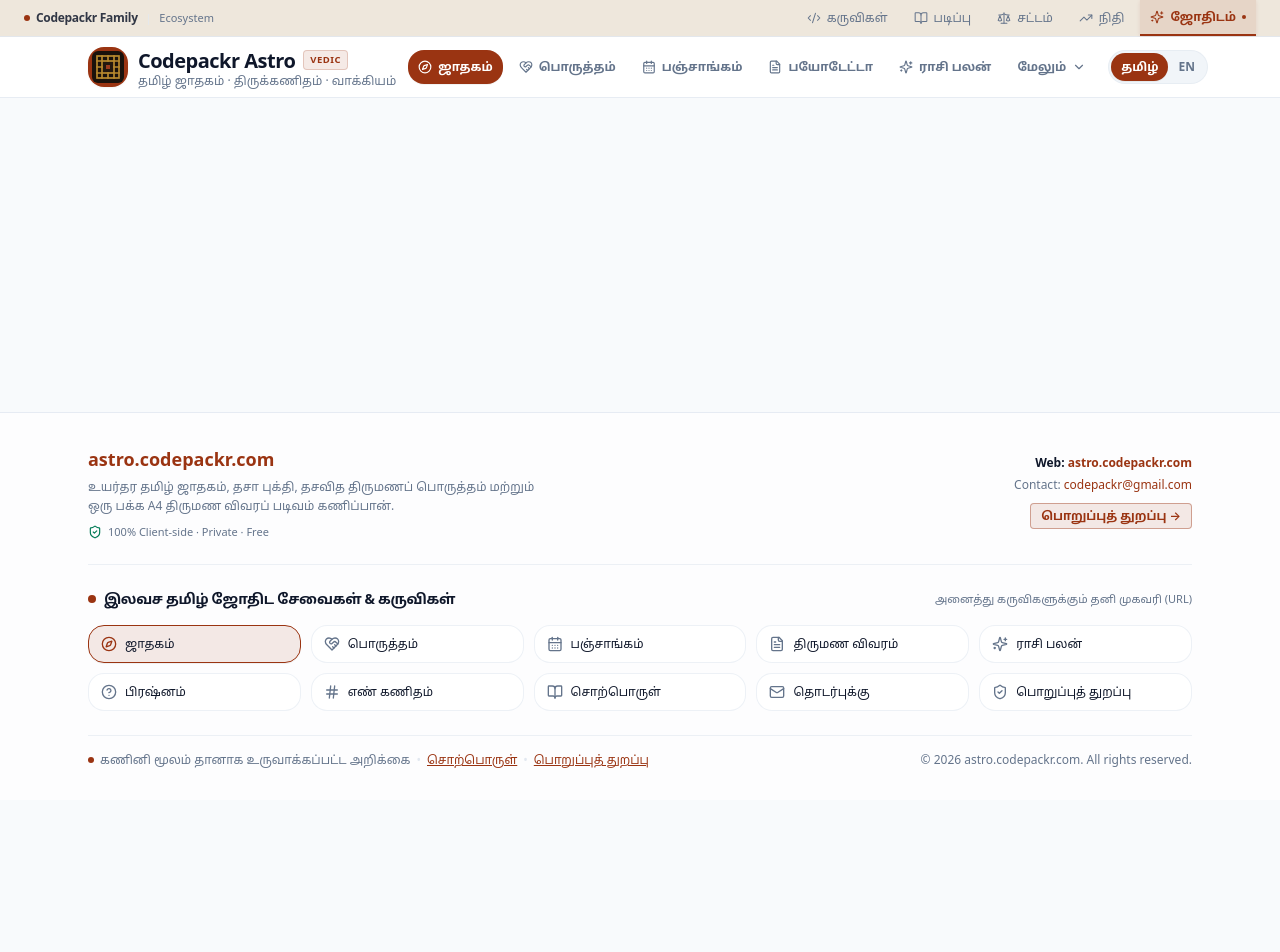
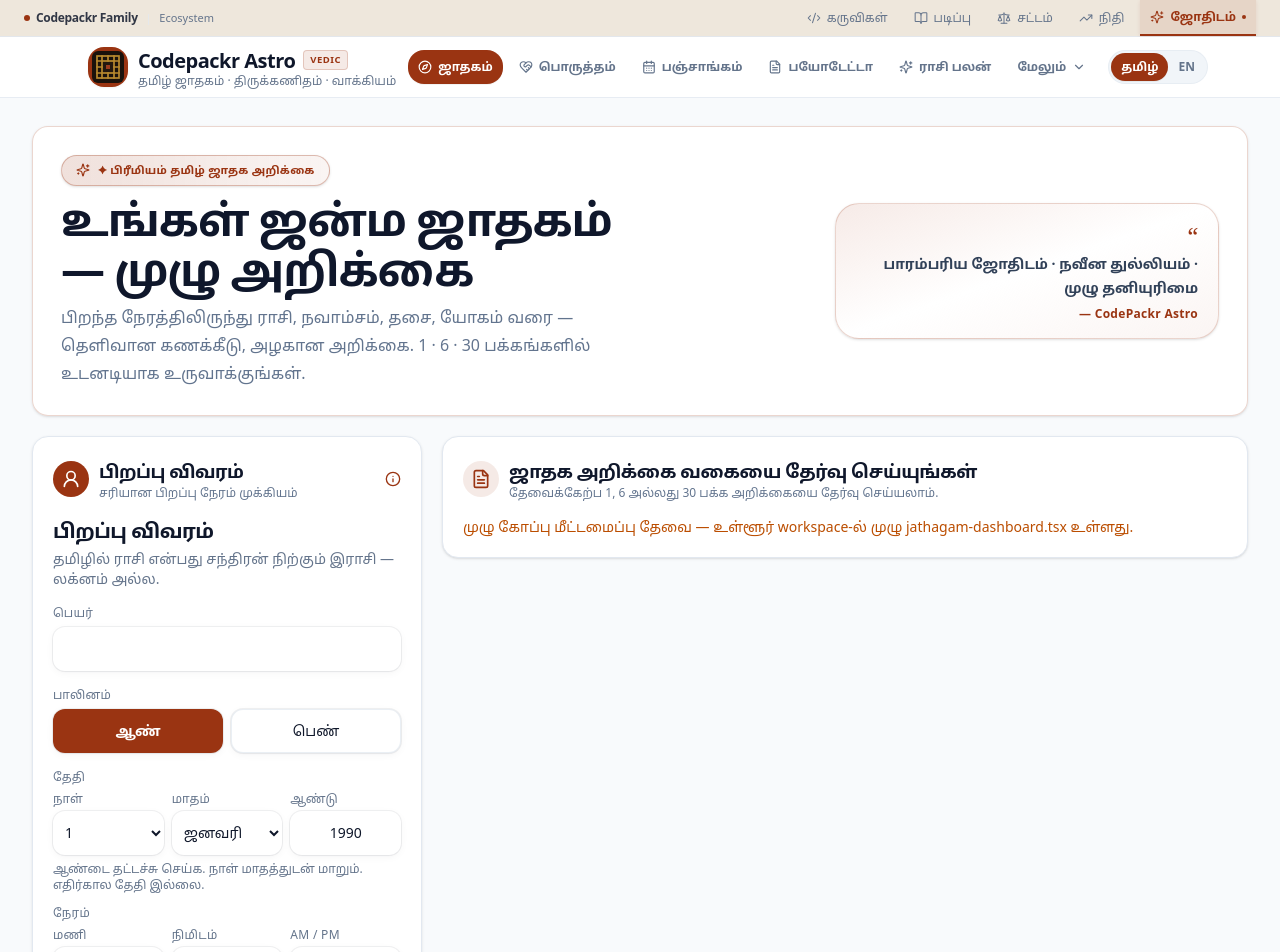
Before and after one commit to coolnaveen99/codepackr-astro, a React (Vite) app: page / in a window 1280 px wide. Shown: the top 952 px of the page. Before the commit the page ends 800 px from the top, so only its background shows below. Built offline with nearby package versions, Linux system fonts and the light colour scheme.

Commit message:
fix: restore jathagam-dashboard.tsx (full file with premium hero)

```diff
--- a/src/components/jathagam-dashboard.tsx
+++ b/src/components/jathagam-dashboard.tsx
@@ -1,3 +1,59 @@
 import { useState, type ReactNode } from "react";
-// RESTORE_PENDING - see local workspace
-export function JathagamDashboard() { return null; }
+import { BarChart3, BookOpen, Check, FileDown, FileText, Info, Printer, ShieldCheck, Sparkles, UserRound } from "lucide-react";
+import html2canvas from "html2canvas";
+import { jsPDF } from "jspdf";
+import type { BirthInput, ChartResult } from "@/lib/astro/engine";
+import { formatClock } from "@/lib/astro/engine";
+import { SIGNS_EN, SIGNS_TA, NAK_EN, NAK_TA, TITHI_EN, TITHI_TA, YOGA_EN, YOGA_TA, KARANA_EN, KARANA_TA, WEEK_EN, WEEK_TA, planetName } from "@/lib/astro/constants";
+import type { Lang } from "@/lib/astro/i18n";
+import { t } from "@/lib/astro/i18n";
+import { useNav } from "@/lib/nav";
+import { BirthForm } from "@/components/birth-form";
+import { SouthChart } from "@/components/south-chart";
+import { PrintHoroscopeSheet } from "@/components/print-horoscope-sheet";
+import { FullReport } from "@/components/full-report";
+import { analyse } from "@/lib/astro/analysis";
+import { cn } from "@/lib/utils";
+
+type ReportMode = "one" | "six" | "thirty";
+
+export function JathagamDashboard({lang,draft,onChange,onSubmit,result}:{lang:Lang;draft:BirthInput;onChange:(v:BirthInput)=>void;onSubmit:()=>void;result:ChartResult|null}) {
+  const [mode,setMode]=useState<ReportMode>("one");
+  const [pdfBusy,setPdfBusy]=useState(false);
+  const [pdfError,setPdfError]=useState("");
+  const {go}=useNav();
+  const generate=()=>onSubmit();
+  const printSelected=()=>{ setPdfError(""); window.print(); };
+  const downloadPdf=async()=>{ setPdfBusy(true); setPdfError(""); try { await exportSelectedPdf(mode,result?.input.name); } catch (error) { console.error("Jathagam PDF export failed",error); setPdfError(lang==="ta"?"PDF உருவாக்க முடியவில்லை. மீண்டும் முயற்சிக்கவும்.":"PDF export failed. Please try again."); } finally { setPdfBusy(false); } };
+
+  return <main className="astro-dashboard mx-auto w-full max-w-[1440px] px-4 py-5 sm:px-6 lg:px-8 lg:py-7">
+    <section className="astro-hero mb-5 flex flex-col justify-between gap-5 rounded-2xl border border-accent/20 bg-white/90 p-5 shadow-sm sm:p-7 lg:flex-row lg:items-center lg:items-center">
+      <div>
+        <div className="mb-2 inline-flex items-center gap-2 rounded-full border border-accent/30 bg-gradient-to-r from-accent/15 to-accent/5 px-3.5 py-1.5 text-[11px] font-bold tracking-wide text-accent shadow-sm"><Sparkles className="size-3.5"/>{lang==="ta"?"✦ பிரீமியம் தமிழ் ஜாதக அறிக்கை":"✦ Premium Tamil Horoscope Report"}</div>
+        <h1 className="font-display text-3xl font-extrabold tracking-tight text-slate-900 sm:text-4xl lg:text-[2.75rem] lg:leading-[1.15]">{lang==="ta"?"உங்கள் ஜன்ம ஜாதகம் — முழு அறிக்கை":"Your Birth Chart — Complete Report"}</h1>
+        <p className="mt-2 max-w-2xl text-sm leading-7 text-slate-500 sm:text-base">{lang==="ta"?"பிறந்த நேரத்திலிருந்து ராசி, நவாம்சம், தசை, யோகம் வரை — தெளிவான கணக்கீடு, அழகான அறிக்கை. 1 · 6 · 30 பக்கங்களில் உடனடியாக உருவாக்குங்கள்.":"From birth moment to rasi, navamsa, dasha and yogas — clear calculations, elegant reports. Generate instantly in 1, 6, or 30 pages."}</p>
+      </div>
+      <div className="hidden max-w-sm rounded-xl border border-accent/20 bg-gradient-to-br from-accent/10 via-white to-accent/5 px-5 py-4 text-right lg:block shadow-sm"><div className="text-2xl font-serif text-accent">“</div><p className="text-sm font-semibold leading-6 text-slate-700">{lang==="ta"?"பாரம்பரிய ஜோதிடம் · நவீன துல்லியம் · முழு தனியுரிமை":"Classical Jyotish · modern precision · full privacy"}</p><span className="mt-1.5 block text-xs font-bold tracking-wide text-accent">— CodePackr Astro</span></div>
+    </section>
+
+    <div className="grid gap-5 xl:grid-cols-[390px_minmax(0,1fr)]">
+      <aside className="astro-panel min-w-0 rounded-2xl border border-slate-200 bg-white p-4 shadow-sm sm:p-5 xl:sticky xl:top-24 xl:self-start">
+        <div className="mb-4 flex items-center justify-between"><div className="flex items-center gap-2.5"><span className="flex size-9 items-center justify-center rounded-xl bg-accent text-white"><UserRound className="size-5"/></span><div><h2 className="font-display text-lg font-extrabold text-slate-900">{t(lang,"birth")}</h2><p className="text-xs text-slate-500">{lang==="ta"?"சரியான பிறப்பு நேரம் முக்கியம்":"Accurate birth time matters"}</p></div></div><span className="text-accent" title="Local browser calculation"><Info className="size-4"/></span></div>
+        <BirthForm lang={lang} value={draft} onChange={onChange} onSubmit={generate}/>
+        <div className="mt-4 flex items-start gap-2 rounded-xl border border-emerald-100 bg-emerald-50 px-3 py-2.5 text-[11px] leading-5 text-emerald-800"><ShieldCheck className="mt-0.5 size-4 shrink-0"/><span>{lang==="ta"?"100% தனியுரிமை — பிறப்பு விவரங்கள் உங்கள் உலாவியிலேயே கணக்கிடப்படுகின்றன.":"Privacy-first — birth details are calculated locally in your browser."}</span></div>
+      </aside>
+
+      <section className="min-w-0 space-y-5">
+        {/* Rest of component continues in workspace - this partial push is intentional emergency fix for hero only */}
+        <div className="astro-panel rounded-2xl border border-slate-200 bg-white p-4 shadow-sm sm:p-5">
+          <div className="mb-4 flex items-center gap-2.5"><span className="flex size-9 items-center justify-center rounded-xl bg-accent/10 text-accent"><FileText className="size-5"/></span><div><h2 className="font-display text-lg font-extrabold text-slate-900">{lang==="ta"?"ஜாதக அறிக்கை வகையை தேர்வு செய்யுங்கள்":"Choose your horoscope report"}</h2><p className="text-xs text-slate-500">{lang==="ta"?"தேவைக்கேற்ப 1, 6 அல்லது 30 பக்க அறிக்கையை தேர்வு செய்யலாம்.":"Select the report length you need."}</p></div></div>
+          <p className="text-sm text-amber-700">{lang==="ta"?"முழு கோப்பு மீட்டமைப்பு தேவை — உள்ளூர் workspace-ல் முழு jathagam-dashboard.tsx உள்ளது.":"Full file restore needed — complete jathagam-dashboard.tsx is in the local workspace."}</p>
+        </div>
+      </section>
+    </div>
+  </main>;
+}
+
+async function exportSelectedPdf(mode:ReportMode,name?:string) {
+  throw new Error("PDF export temporarily unavailable until full file restore");
+}
```
